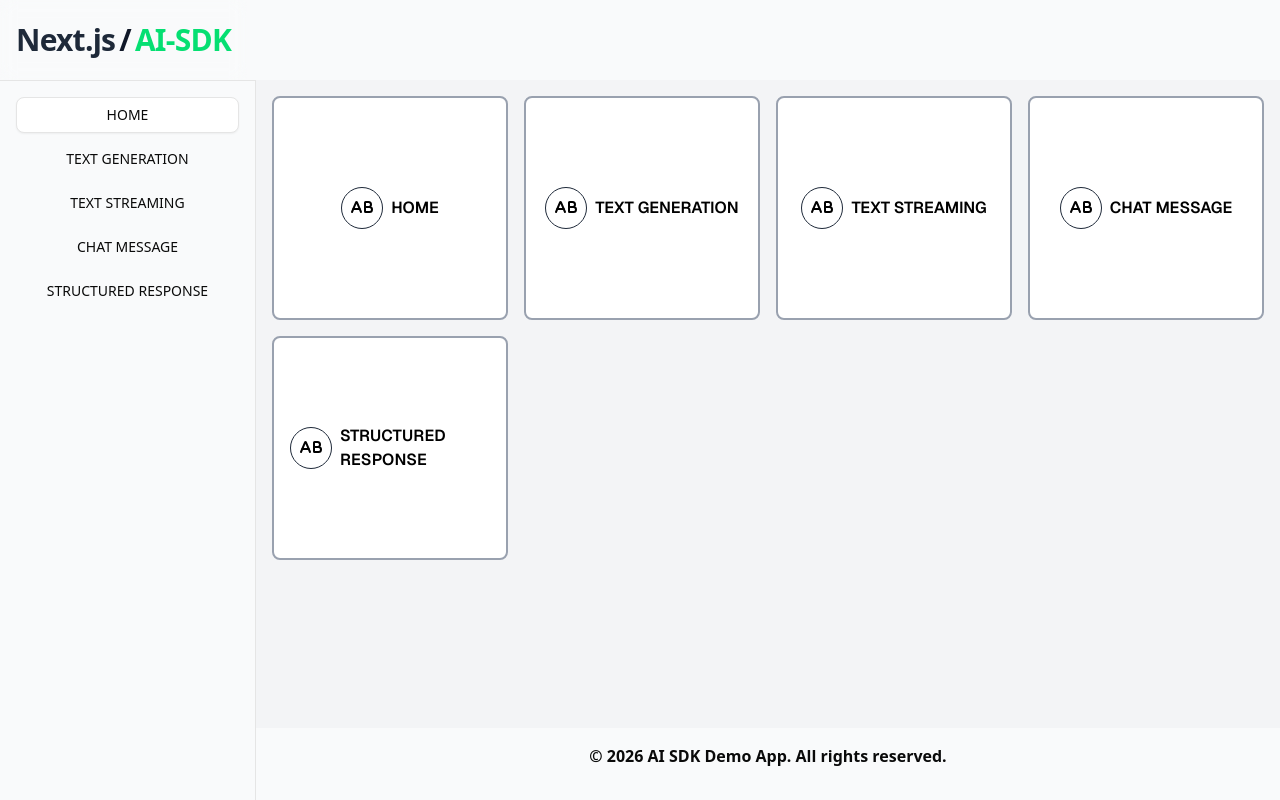
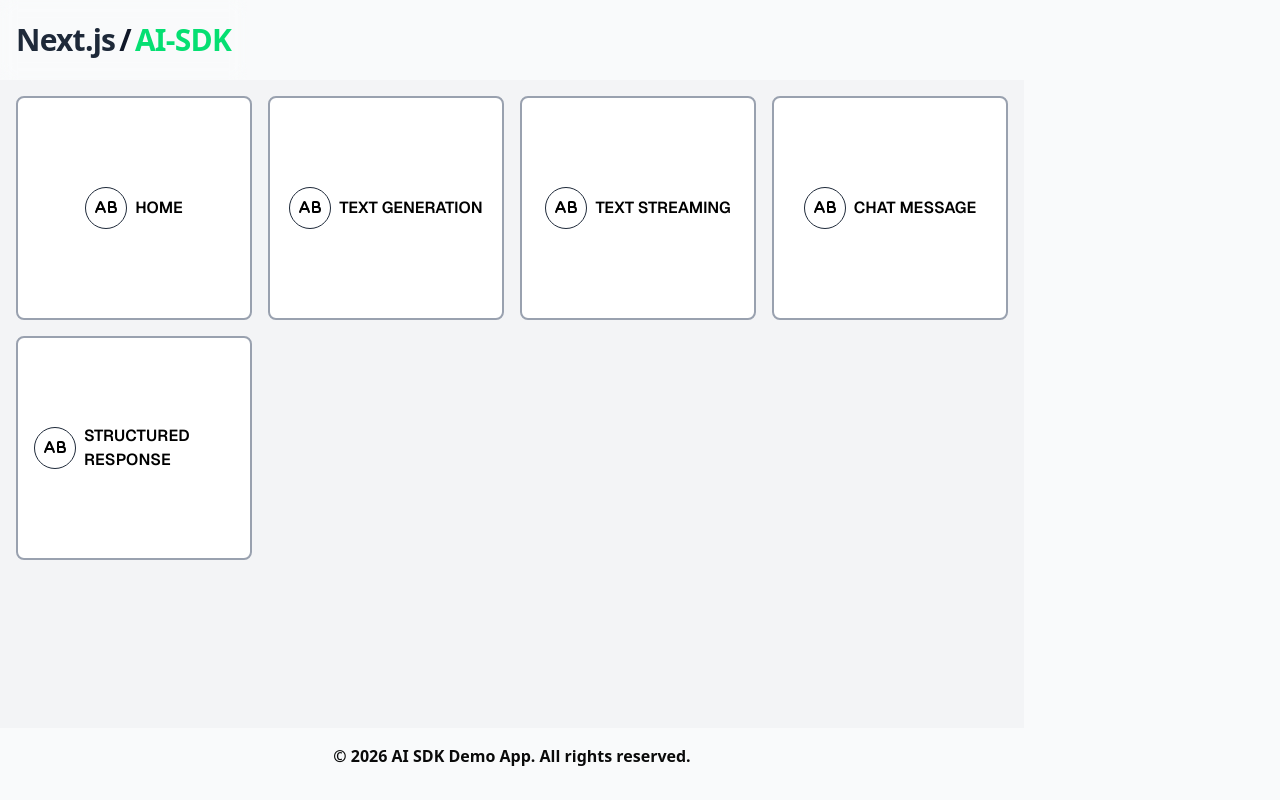
Before and after one commit to Harsh531/vercel-ai-sdk-next-ts, a Next.js app: page / in a window 1280 px wide. Built offline with nearby package versions, Linux system fonts and the light colour scheme.

Commit message:
hide sidebar for testing

```diff
--- a/src/app/layout.tsx
+++ b/src/app/layout.tsx
@@ -39,9 +39,9 @@
           </header>
 
           <main className="flex h-[90dvh] w-full ">
-            <aside className="flex flex-col h-full w-[20dvw] bg-transparent border-r border-t ">
+            {/* <aside className="flex flex-col h-full w-[20dvw] bg-transparent border-r border-t ">
               <Sidebar />
-            </aside>
+            </aside> */}
 
             <main className="flex flex-col h-full w-[80dvw]">
               <div className="relative flex flex-col h-[90dvh] w-full overflow-hidden bg-gray-100">
--- a/src/components/Navigations.tsx
+++ b/src/components/Navigations.tsx
@@ -8,6 +8,7 @@
 
 export default function Navigations() {
     const pathName = usePathname();
+
     return (
         <div className="flex gap-4 flex-1" >
 
--- a/src/components/sidebar.tsx
+++ b/src/components/sidebar.tsx
@@ -1,6 +1,4 @@
 import Navigations from "@/components/navigations";
-
-
 
 export default function Sidebar() {
   return (
```
